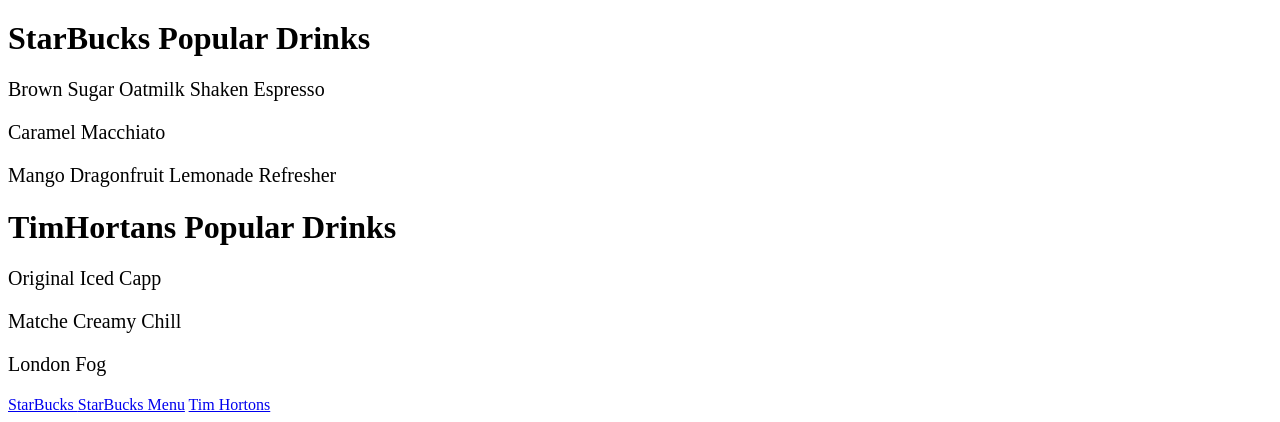
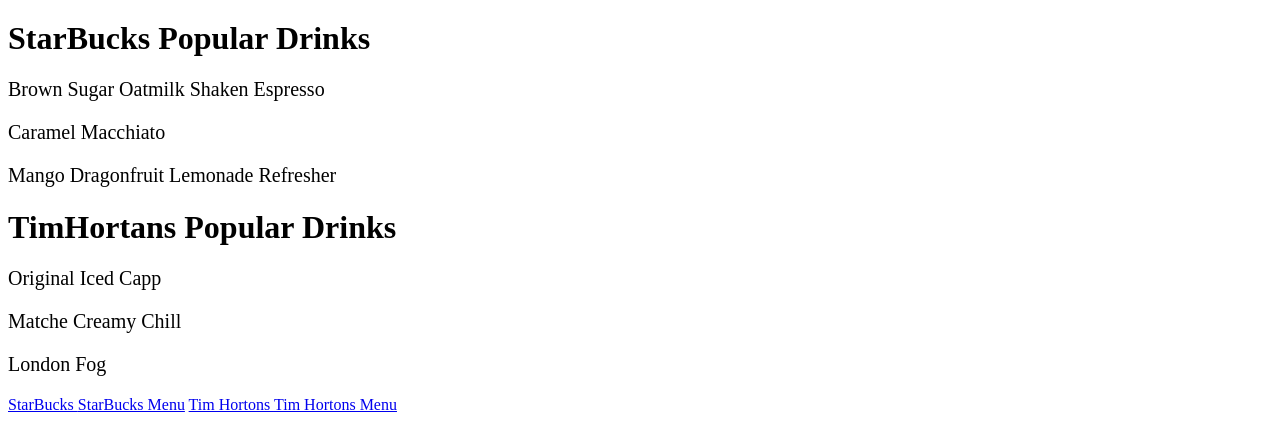
Before and after one commit to lydia2244/lydia2244.github.io, a plain HTML site: page index.html in a window 1280 px wide. Shown: the part 3761-4183 px from the top of the page. Drawn offline with Linux system fonts and the light colour scheme.

Commit message:
Add Tim Hortons Menu link to index.html
Added a link to the Tim Hortons menu.

```diff
--- a/index.html
+++ b/index.html
@@ -23,5 +23,6 @@
 <a href="starbucks-menu.html">StarBucks Menu</a>
 
 <a href="tim-hortons.html"> Tim Hortons </a>
+  <a href="timhortons-menu.html"> Tim Hortons Menu </a>
 </body>
 </html>
```
